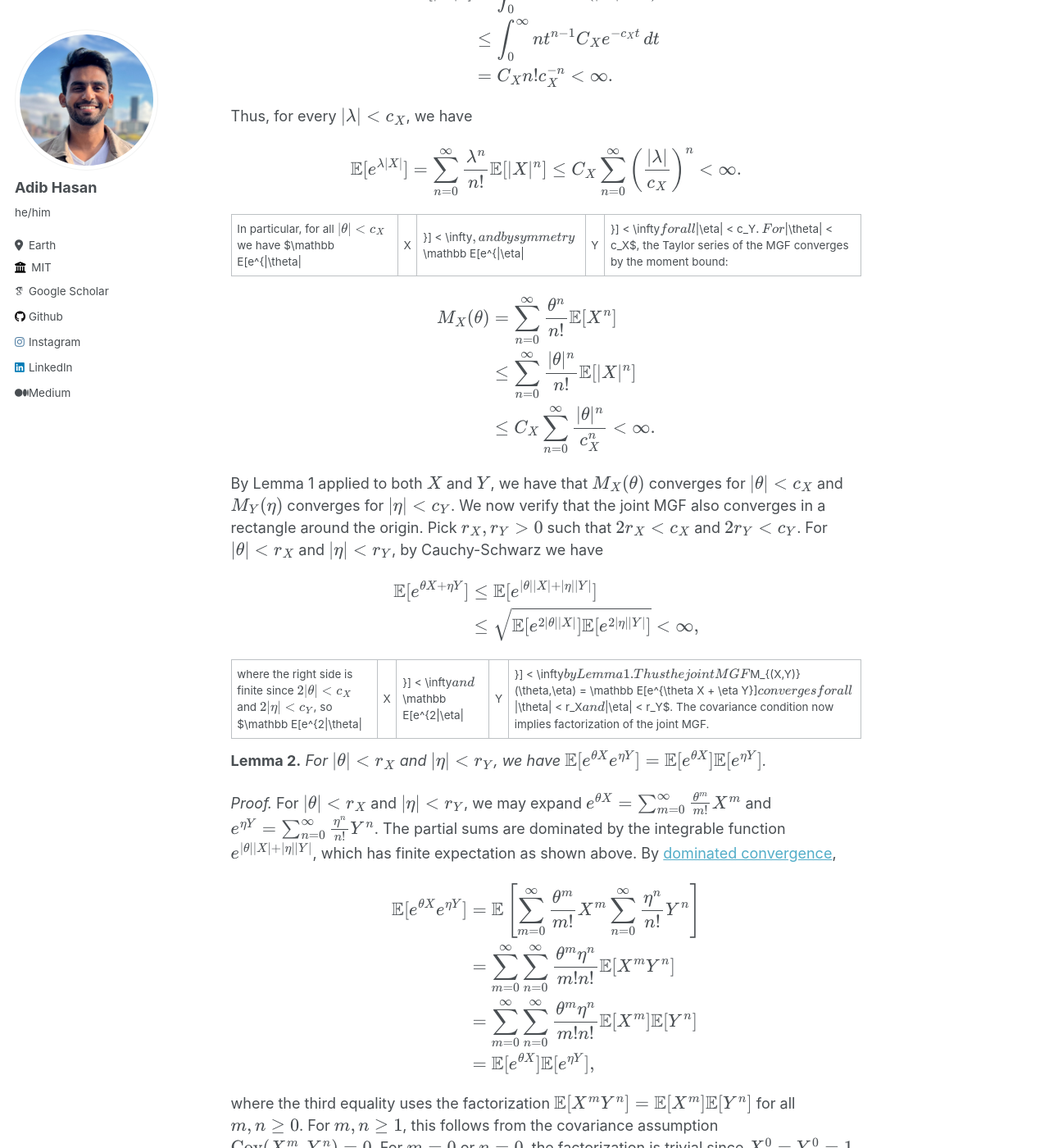
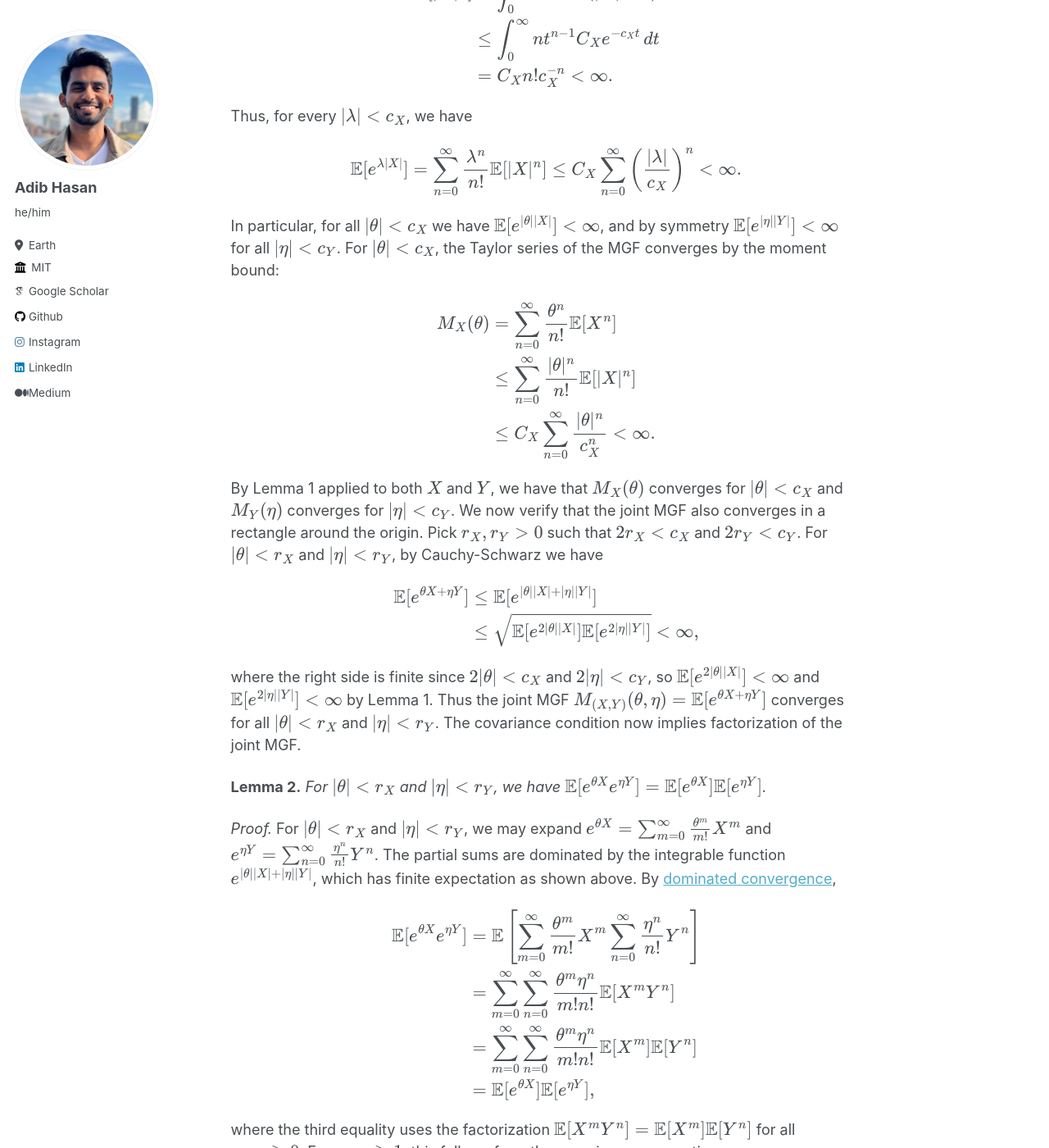
Before and after one commit to Neehan/neehan.github.io, a Jekyll site: the page built from _blog/no-corr-to-independence.md, in a window 1280 px wide and 1400 px high, scrolled down 2494 px. Shown: the whole window at 82% size. Built offline with Jekyll 4.4.1, drawn with Linux system fonts in a browser that asks for light colours; some web fonts are replaced.

Commit message:
fixed proof

```diff
--- a/_blog/no-corr-to-independence.md
+++ b/_blog/no-corr-to-independence.md
@@ -72,7 +72,7 @@ $$
 \mathbb E[e^{\lambda |X|}] = \sum_{n=0}^\infty \frac{\lambda^n}{n!}\mathbb E[|X|^n] \le C_X\sum_{n=0}^\infty \left(\frac{|\lambda|}{c_X}\right)^n < \infty.
 $$
 
-In particular, for all $\|\theta\| < c\_X$ we have $\mathbb E[e^{\|\theta\||X|}] < \infty$, and by symmetry $\mathbb E[e^{\|\eta\||Y|}] < \infty$ for all $\|\eta\| < c\_Y$. For $\|\theta\| < c\_X$, the Taylor series of the MGF converges by the moment bound:
+In particular, for all $\|\theta\| < c\_X$ we have $\mathbb E[e^{\|\theta\|\|X\|}] < \infty$, and by symmetry $\mathbb E[e^{\|\eta\|\|Y\|}] < \infty$ for all $\|\eta\| < c\_Y$. For $\|\theta\| < c\_X$, the Taylor series of the MGF converges by the moment bound:
 
 $$
 \begin{align}
@@ -91,7 +91,7 @@ $$
 \end{align}
 $$
 
-where the right side is finite since $2\|\theta\| < c\_X$ and $2\|\eta\| < c\_Y$, so $\mathbb E[e^{2\|\theta\||X|}] < \infty$ and $\mathbb E[e^{2\|\eta\||Y|}] < \infty$ by Lemma 1. Thus the joint MGF $M\_{(X,Y)}(\theta,\eta) = \mathbb E[e^{\theta X + \eta Y}]$ converges for all $\|\theta\| < r\_X$ and $\|\eta\| < r\_Y$. The covariance condition now implies factorization of the joint MGF.
+where the right side is finite since $2\|\theta\| < c\_X$ and $2\|\eta\| < c\_Y$, so $\mathbb E[e^{2\|\theta\|\|X\|}] < \infty$ and $\mathbb E[e^{2\|\eta\|\|Y\|}] < \infty$ by Lemma 1. Thus the joint MGF $M\_{(X,Y)}(\theta,\eta) = \mathbb E[e^{\theta X + \eta Y}]$ converges for all $\|\theta\| < r\_X$ and $\|\eta\| < r\_Y$. The covariance condition now implies factorization of the joint MGF.
 
 **Lemma 2.** *For $\|\theta\| < r\_X$ and $\|\eta\| < r\_Y$, we have $\mathbb E[e^{\theta X}e^{\eta Y}] = \mathbb E[e^{\theta X}]\mathbb E[e^{\eta Y}]$.*
 
```
